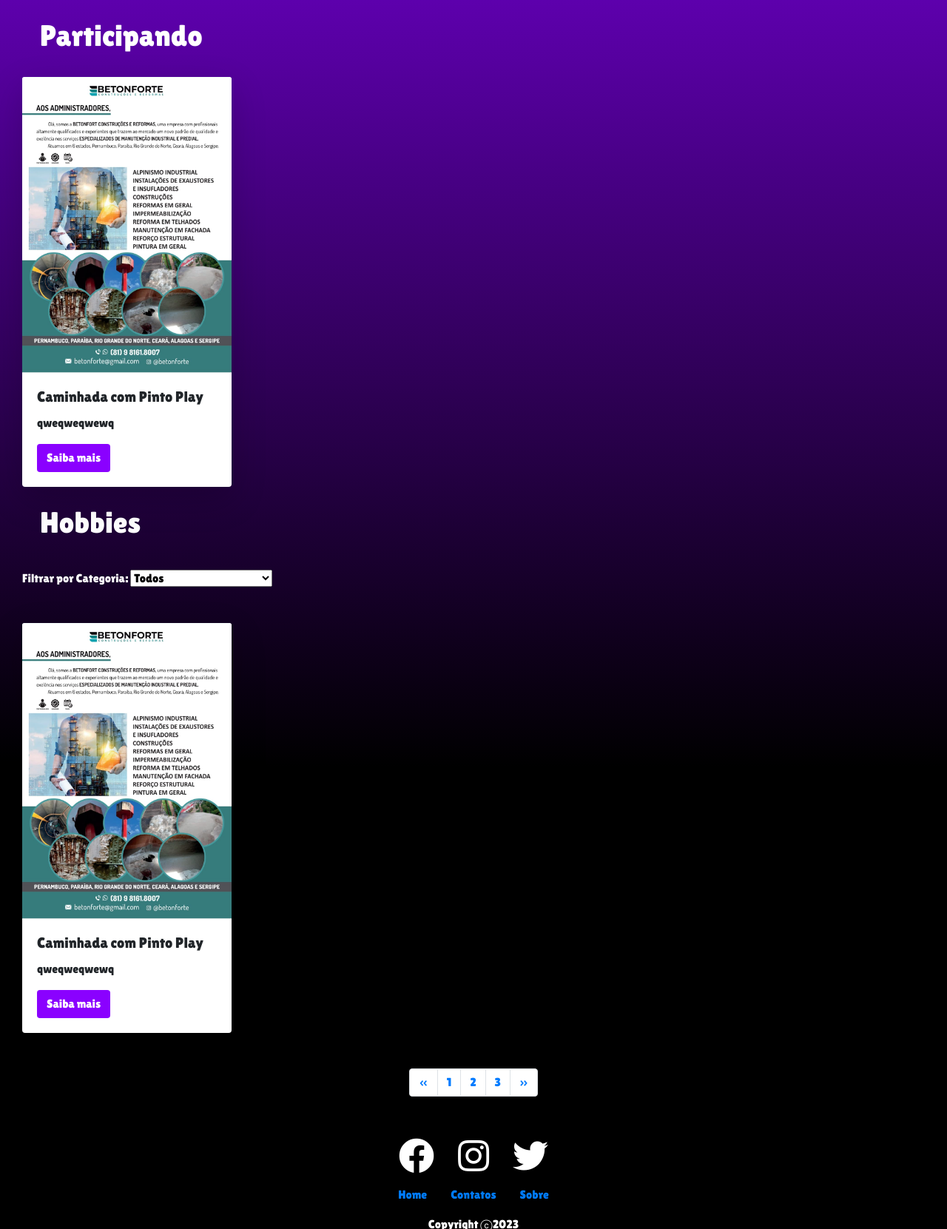
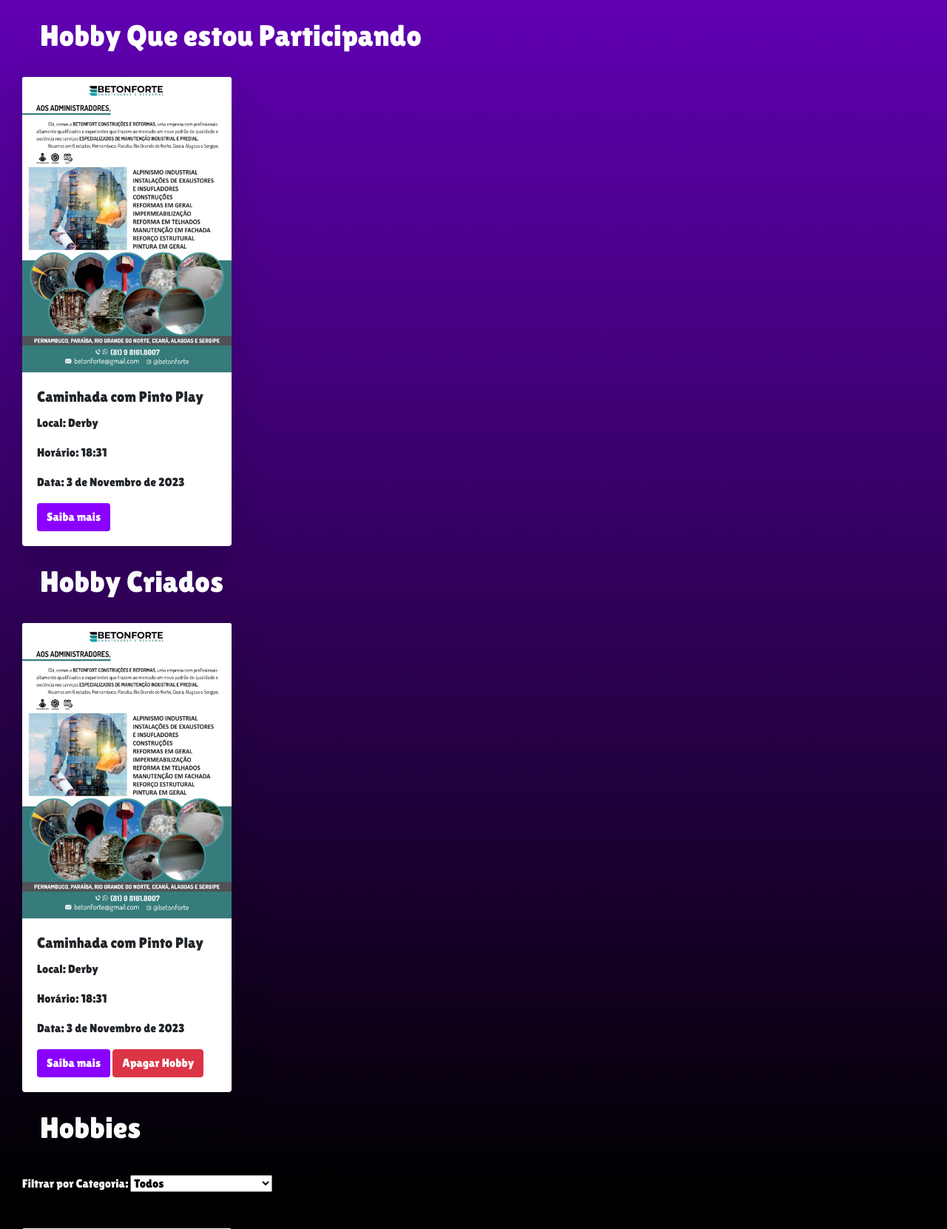
Before and after one commit to RicardoMelo2501/hobby_hub, a Django app: page / in a window 1280 px wide. Shown: the part 112-1773 px from the top of the page at 74% size. Run offline with Django 4.2, Linux system fonts and the light colour scheme; a user stored in the database is signed in; data comes from the database, SQL or seed files in the repository; both versions use the stored data as it was after the commit; some libraries are stand-ins or nearby versions.

Commit message:
Finalizando

```diff
--- a/base/templates/hobby/index.html
+++ b/base/templates/hobby/index.html
@@ -13,8 +13,9 @@ Home
             </button>
             <img src="../../../media/hobby/logoprojeto.png" alt="logo">
             <div class="collapse navbar-collapse" id="navbarTogglerDemo03">
-                <form class="form-inline my-2 my-lg-0">
-                    <input class="form-control mr-sm-2" type="search" placeholder="Pesquise por hobbies" aria-label="Search">
+                <form method="POST" class="form-inline my-2 my-lg-0">
+                    {% csrf_token %}
+                    <input class="form-control mr-sm-2" value="{{valor_filtro}}" name="filtro" type="search" placeholder="Pesquise por hobbies" aria-label="Search">
                     <button class="btn btn-outline-success my-2 my-sm-0" type="submit">
                         <i class="fas fa-search"></i>
                     </button>
@@ -48,24 +49,122 @@ Home
         </nav>
         <div class="d-flex justify-content-between align-items-center">
             <div class="p-4">
-                <h1 class="text-white">Participando</h1>
+                <h1 class="text-white">Hobby Que estou Participando</h1>
             </div>
         </div>
             <div class="row">
-                {% for hobby in hobbies_participando %}
+                {% for hobby in hobbies_participando_registrado %}
                 <div class="col-sm-8 col-md-3">
                     <div class="card card-hobby shadow-lg border-0">
                         <img src="/media/{{ hobby.imagem }}" class="card-img-top" width="250" height="400">
                         <div class="card-body">
                             <h5 class="card-title">{{ hobby.nome }}</h5>
-                            <p class="card-text">{{ hobby.descricao }}</p>
+                            <p class="card-text">Local: {{ hobby.local }}</p>
+                            <p class="card-text">Horário: {{ hobby.time }}</p>
+                            <p class="card-text">Data: {{ hobby.data }}</p>
                             <!-- Button trigger modal -->
-                            <button type="button" class="btn btn-custom" data-toggle="modal" data-target="#exampleModalCenter">
+                            <button type="button" class="btn btn-custom" data-toggle="modal" data-target="#exampleModalCenter_{{hobby.id}}">
                                 Saiba mais
                             </button>
                         </div>
                     </div>
                 </div>
+
+
+                <!-- Modal Descrição -->
+                <div class="modal fade" id="exampleModalCenter_{{hobby.id}}" tabindex="-1" role="dialog" aria-labelledby="exampleModalCenterTitle" aria-hidden="true">
+                    <div class="modal-dialog modal-lgmodal-dialog-centered" role="document">
+                    <div class="modal-content">
+                        <div class="modal-header">
+                        <h5 class="modal-title" id="exampleModalLongTitle">Descrição</h5>
+                        <button type="button" class="close" data-dismiss="modal" aria-label="Close">
+                            <span aria-hidden="true">&times;</span>
+                        </button>
+                        </div>
+                        <div class="modal-body">
+                        {{ hobby.descricao }}
+                        </div>
+                        <div class="modal-footer">
+                        <button type="button" class="btn btn-secondary" data-dismiss="modal">Fechar</button>
+                        </div>
+                    </div>
+                    </div>
+                </div>
+
+                {% endfor %}
+            </div>
+        <div class="d-flex justify-content-between align-items-center">
+            <div class="p-4">
+                <h1 class="text-white">Hobby Criados</h1>
+            </div>
+        </div>
+            <div class="row">
+                {% for hobby in hobbies_participando_criado %}
+                <div class="col-sm-8 col-md-3">
+                    <div class="card card-hobby shadow-lg border-0">
+                        <img src="/media/{{ hobby.imagem }}" class="card-img-top" width="250" height="400">
+                        <div class="card-body">
+                            <h5 class="card-title">{{ hobby.nome }}</h5>
+                            <p class="card-text">Local: {{ hobby.local }}</p>
+                            <p class="card-text">Horário: {{ hobby.time }}</p>
+                            <p class="card-text">Data: {{ hobby.data }}</p>
+                            <!-- Button trigger modal -->
+                            <button type="button" class="btn btn-custom" data-toggle="modal" data-target="#exampleModalCenter_{{hobby.id}}">
+                                Saiba mais
+                            </button>
+                            <button type="button" class="btn btn-danger" data-toggle="modal" data-target="#exampleModalCenter_delete_{{hobby.id}}">
+                                Apagar Hobby
+                            </button>
+                        </div>
+                    </div>
+                </div>
+
+
+                <!-- Modal Descrição -->
+                <div class="modal fade" id="exampleModalCenter_{{hobby.id}}" tabindex="-1" role="dialog" aria-labelledby="exampleModalCenterTitle" aria-hidden="true">
+                    <div class="modal-dialog modal-lgmodal-dialog-centered" role="document">
+                    <div class="modal-content">
+                        <div class="modal-header">
+                        <h5 class="modal-title" id="exampleModalLongTitle">Descrição</h5>
+                        <button type="button" class="close" data-dismiss="modal" aria-label="Close">
+                            <span aria-hidden="true">&times;</span>
+                        </button>
+                        </div>
+                        <div class="modal-body">
+                        {{ hobby.descricao }}
+                        </div>
+                        <div class="modal-footer">
+                        <button type="button" class="btn btn-secondary" data-dismiss="modal">Fechar</button>
+                        </div>
+                    </div>
+                    </div>
+                </div>
+
+
+                <!-- Modal Delete -->
+                <div class="modal fade" id="exampleModalCenter_delete_{{hobby.id}}" tabindex="-1" role="dialog" aria-labelledby="exampleModalCenterTitle" aria-hidden="true">
+                    <div class="modal-dialog modal-dialog-centered" role="document">
+                        <div class="modal-content">
+                            <div class="modal-header">
+                            <h5 class="modal-title" id="exampleModalLongTitle">Exclusão de Hobby</h5>
+                            <button type="button" class="close" data-dismiss="modal" aria-label="Close">
+                                <span aria-hidden="true">&times;</span>
+                            </button>
+                            </div>
+                            <div class="modal-body">
+                            Realmente Deseja excluir esse Hobby?
+                            </div>
+                            <div class="modal-footer">
+                            <button type="button" class="btn btn-secondary" data-dismiss="modal">Não</button>
+
+                            <a type="button" class="btn btn-danger" href="{% url 'home:delete_hobby' pk=hobby.id %}">
+                                Sim
+                            </a>
+                        </div>
+                    </div>
+                </div>
+                </div>
+
                 {% endfor %}
             </div>
         <div class="p-4">
@@ -82,21 +181,23 @@ Home
             </select>
         </div>
         <div class="row">
-            {% for hobby in hobbies %}
+            {% for hobby in page_obj %}
                 <div class="col-sm-8 col-md-3">
                     <div class="card shadow-lg border-0">
                         <img src="/media/{{ hobby.imagem }}" class="card-img-top" width="250" height="400">
                         <div class="card-body">
                             <h5 class="card-title">{{ hobby.nome }}</h5>
-                            <p class="card-text">{{ hobby.descricao }}</p>
+                            <p class="card-text">Local: {{ hobby.local }}</p>
+                            <p class="card-text">Horário: {{ hobby.time }}</p>
+                            <p class="card-text">Data: {{ hobby.data }}</p>
                             <!-- Button trigger modal -->
-                            <button type="button" class="btn btn-custom" data-toggle="modal" data-target="#exampleModalCenter">
+                            <button type="button" class="btn btn-custom" data-toggle="modal" data-target="#exampleModalCenter_listar_todos_{{hobby.id}}">
                                 Saiba mais
                             </button>
 
-                            <!-- Modal -->
-                            <div class="modal fade" id="exampleModalCenter" tabindex="-1" role="dialog" aria-labelledby="exampleModalCenterTitle" aria-hidden="true">
-                                <div class="modal-dialog modal-dialog-centered" role="document">
+                            <!-- Modal Descrição -->
+                            <div class="modal fade" id="exampleModalCenter_listar_todos_{{hobby.id}}" tabindex="-1" role="dialog" aria-labelledby="exampleModalCenterTitle" aria-hidden="true">
+                                <div class="modal-dialog modal-lgmodal-dialog-centered" role="document">
                                 <div class="modal-content">
                                     <div class="modal-header">
                                     <h5 class="modal-title" id="exampleModalLongTitle">Descrição</h5>
@@ -105,11 +206,16 @@ Home
                                     </button>
                                     </div>
                                     <div class="modal-body">
-                                    ...
+                                    {{ hobby.descricao }}
                                     </div>
                                     <div class="modal-footer">
-                                    <button type="button" class="btn btn-secondary" data-dismiss="modal">Close</button>
-                                    <button type="button" class="btn btn-primary">Save changes</button>
+                                    <button type="button" class="btn btn-secondary" data-dismiss="modal">Fechar</button>
+                                    <a type="button" class="btn btn-success" href="{% url 'home:participar_hobby' pk=hobby.id %}">
+                                        <i class="fas fa-user"></i>
+                                            Participar
+                                        <span class="sr-only">(current)</span>
+                                    </a>
+
                                     </div>
                                 </div>
                                 </div>
@@ -119,25 +225,33 @@ Home
                 </div>
                 {% endfor %}
         </div>
+
          <nav aria-label="Page navigation example">
             <ul class="pagination d-flex justify-content-center m-5">
                 <li class="page-item">
-                <a class="page-link" href="#" aria-label="Previous">
+                    {% if page_obj.has_previous %}
+                    <a class="page-link" href="?page={{ page_obj.previous_page_number }}" aria-label="Previous">
                         <span aria-hidden="true">&laquo;</span>
                         <span class="sr-only">Previous</span>
                     </a>
+                    {% endif %}
                 </li>
-              <li class="page-item"><a class="page-link" href="#">1</a></li>
-              <li class="page-item"><a class="page-link" href="#">2</a></li>
-              <li class="page-item"><a class="page-link" href="#">3</a></li>
+
+                {% for num in page_obj.paginator.page_range %}
+                    <li class="page-item"><a class="page-link" href="?page={{ num }}">{{ num }}</a></li>
+                {% endfor %}
+
                 <li class="page-item">
-                <a class="page-link" href="#" aria-label="Next">
+                    {% if page_obj.has_next %}
+                    <a class="page-link" href="?page={{ page_obj.paginator.num_pages }}" aria-label="Next">
                         <span aria-hidden="true">&raquo;</span>
                         <span class="sr-only">Next</span>
                     </a>
+                    {% endif %}
                 </li>
             </ul>
         </nav>
+
         <div class="mt-5">
             <footer class="footer">
                 <ul class="nav justify-content-center">
@@ -157,29 +271,4 @@ Home
         </div>
     </div>
 
-
-{% comment %} MOLDAIS {% endcomment %}
-
-  <!-- Modal -->
-  <div class="modal fade" id="exampleModalCenter" tabindex="-1" role="dialog" aria-labelledby="exampleModalCenterTitle" aria-hidden="true">
-    <div class="modal-dialog modal-dialog-centered" role="document">
-    <div class="modal-content">
-        <div class="modal-header">
-        <h5 class="modal-title" id="exampleModalLongTitle">Descrição</h5>
-        <button type="button" class="close" data-dismiss="modal" aria-label="Close">
-            <span aria-hidden="true">&times;</span>
-        </button>
-        </div>
-        <div class="modal-body">
-        ...
-        </div>
-        <div class="modal-footer">
-        <button type="button" class="btn btn-secondary" data-dismiss="modal">Close</button>
-        <button type="button" class="btn btn-primary">Save changes</button>
-        </div>
-    </div>
-    </div>
-</div>
-
-
 {%endblock%}
--- a/hobby/views.py
+++ b/hobby/views.py
@@ -1,24 +1,61 @@
 from django.shortcuts import render, redirect
 from django.contrib import auth, messages
 from django.contrib.auth.decorators import login_required
-from hobby.models import Hobby, Categoria
+from hobby.models import Hobby, Categoria, Participante
 from django.contrib.auth.models import User
+from django.core.paginator import Paginator
 
 # Create your views here.
 @login_required(login_url='home:login')
 def index(request):
     current_user = request.user
+    valor_filtro = ''
+    CategoriaObjects = Categoria.objects.all()
+    # TODOS OS HOBBIES
+    hobbyObjects = Hobby.objects.all()
+    # HOBBIES QUE EU CADASTREI
+    hobbyParticipandoCriado = Hobby.objects.filter(usuario=current_user)
+    # HOBBIES QUE EU ME INSCREVI
+    participantes_do_usuario = Participante.objects.filter(user_participante=current_user)
+    # Acesse os objetos Hobby relacionados aos Participantes do usuário
+    hobbyParticipandoRegistrado_list = Hobby.objects.filter(participantes__in=participantes_do_usuario)
 
-    hobbyObjects = Hobby.objects.all()
-    hobbyParticipando = Hobby.objects.filter(usuario=current_user)
+    if request.method == 'POST' and request.POST.get('filtro') != "" :
+        valor_filtro = request.POST.get('filtro')
+        # TODOS OS HOBBIES
+        hobbyObjects = Hobby.objects.filter(nome__icontains=request.POST.get('filtro'))
+        # HOBBIES QUE EU CADASTREI
+        hobbyParticipandoCriado = Hobby.objects.filter(nome__icontains=request.POST.get('filtro'))
+        # HOBBIES QUE EU ME INSCREVI
+        participantes_do_usuario = Participante.objects.get(nome__icontains=request.POST.get('filtro'))
+        # Acesse os objetos Hobby relacionados aos Participantes do usuário
+        hobbyParticipandoRegistrado_list = Hobby.objects.filter(participantes__in=participantes_do_usuario)
+
+    paginator  = Paginator(hobbyObjects, 4)
+    page_number = request.GET.get("page")
+    page_obj = paginator.get_page(page_number)
 
     context = {
+        'valor_filtro': valor_filtro,
+        'categorias': CategoriaObjects,
         'hobbies': hobbyObjects,
-        'hobbies_participando': hobbyParticipando,
-        'usuario_logado': current_user
+        'hobbies_participando_criado': hobbyParticipandoCriado,
+        'hobbies_participando_registrado': hobbyParticipandoRegistrado_list,
+        'usuario_logado': current_user,
+        "page_obj": page_obj
     }
 
     return render(request, 'hobby/index.html', context)
+
+def add_participacao(request, pk):
+    current_user = request.user
+
+    hobby_escolhido = Hobby.objects.get(id=pk)
+    usuario = User.objects.get(id=current_user.id)
+
+    new_participacao = Participante(hobby=hobby_escolhido, user_participante=usuario)
+    new_participacao.save()
+    return redirect('home:index')
 
 def add(request) :
 
@@ -51,3 +88,10 @@ def add(request) :
     }
 
     return render(request, 'hobby/cadastrar.html', context)
+
+def delete(request, pk):
+
+    hobbyObject = Hobby.objects.get(id=pk)
+    hobbyObject.delete()
+
+    return redirect('home:index')
--- a/home/urls.py
+++ b/home/urls.py
@@ -26,6 +26,8 @@ urlpatterns = [
 
     # Hobby
     path('hobby/add/', views.add, name='add_hobby'),
+    path('hobby/delete/<int:pk>/', views.delete, name='delete_hobby'),
+    path('hobby/participar/<int:pk>/', views.add_participacao, name='participar_hobby'),
     # path('hobby/add/<int:pk>/', views.add, name='add_hobby'),
 
     # USAR PARA TESTES
```
Also changed, not shown: hobby/models.py (+9 -0 lines), db.sqlite3, hobby/migrations/0004_participante.py (added). Lines whose indentation alone changed are shown as unchanged.
